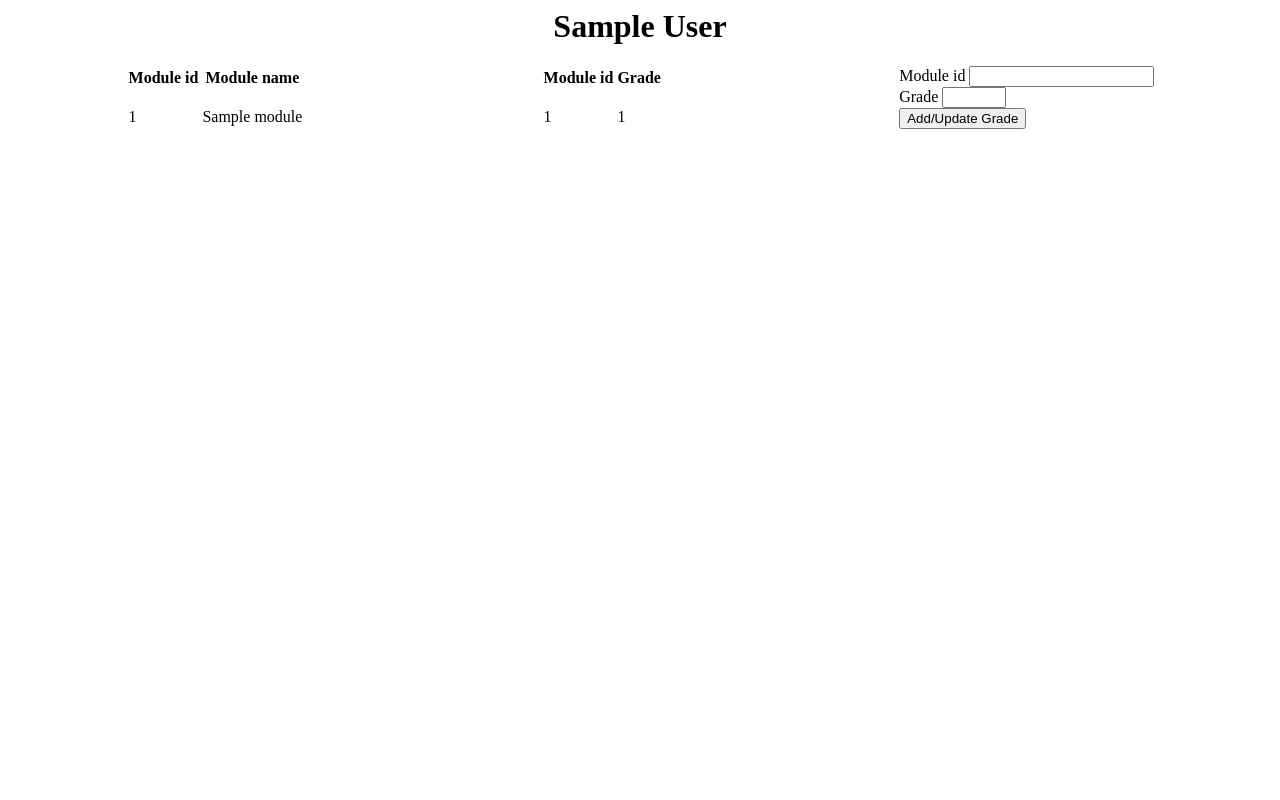
After one commit to WillGrabham/Assignment, a Flask app: page /tutor/edit/1 in a window 1280 px wide. The commit adds this page. Run offline with Flask 3, Linux system fonts and the light colour scheme; a user stored in the database is signed in; tables that the repository leaves empty hold one stand-in row (values such as "Sample post").

Commit message:
Add page for tutor to edit a student's grades

```diff
--- a/website/api.py
+++ b/website/api.py
@@ -27,5 +27,21 @@ def get_student_grades(student_id):
     return filtered_grades
 
 
+def get_all_modules():
+    return Module.query.all()
+
+
+def get_all_module_ids():
+    modules = get_all_modules()
+    module_ids = []
+    for module in modules:
+        module_ids.append(module.module_id)
+    return module_ids
+
+
+def get_student_enrolments(student_id):
+    return ModuleEnrolment.query.filter_by(student_id=student_id).all()
+
+
 def get_student_name(student_id):
     return Student.query.get(student_id).student_name
--- a/website/forms.py
+++ b/website/forms.py
@@ -1,6 +1,6 @@
 from flask_wtf import FlaskForm
-from wtforms import StringField, PasswordField, SubmitField, BooleanField
-from wtforms.validators import DataRequired, Email
+from wtforms import StringField, PasswordField, SubmitField, BooleanField, IntegerField
+from wtforms.validators import DataRequired, Email, NumberRange
 
 
 class TutorLoginForm(FlaskForm):
@@ -8,3 +8,9 @@ class TutorLoginForm(FlaskForm):
     password = PasswordField('Password', validators=[DataRequired()])
     remember = BooleanField('Remember Me')
     submit = SubmitField('Login')
+
+
+class TutorAddStudentGradeForm(FlaskForm):
+    module_id = IntegerField('Module id', validators=[DataRequired()])
+    grade = IntegerField('Grade', validators=[DataRequired(), NumberRange(min=0, max=100)])
+    submit = SubmitField('Add Grade')
--- a/website/routes.py
+++ b/website/routes.py
@@ -1,16 +1,20 @@
+from datetime import datetime
+
 from flask import redirect, render_template, url_for, Blueprint
 from flask_login import current_user, login_user, logout_user, login_required
 
-from website import bcrypt
-from website.api import get_student_grades, get_student_name, get_students_for_tutor
-from website.forms import TutorLoginForm
-from website.models import Tutor
+from website import bcrypt, db
+from website.api import get_student_grades, get_student_name, get_students_for_tutor, get_all_modules, \
+    get_all_module_ids, get_student_enrolments
+from website.forms import TutorLoginForm, TutorAddStudentGradeForm
+from website.models import Tutor, ModuleEnrolment
 
 main = Blueprint('main', __name__)
 
 
 def is_tutor():
     return Tutor.query.filter_by(id=current_user.id).first() is not None
+
 
 @main.route('/')
 @login_required
@@ -44,6 +48,37 @@ def logout():
     return redirect(url_for('main.home'))
 
 
+@main.route('/tutor/edit/<int:student_id>', methods=['GET', 'POST'])
+@login_required
+def edit_student(student_id):
+    if is_tutor():
+        form = TutorAddStudentGradeForm()
+        if form.validate_on_submit():
+            if (form.module_id.data in get_all_module_ids()) and 0 <= form.grade.data <= 100:
+                student_enrolment_module = ModuleEnrolment.query.get((student_id, form.module_id.data))
+                if student_enrolment_module is not None:
+                    student_enrolment_module.grade = form.grade.data
+                else:
+                    db.session.add(
+                        ModuleEnrolment(student_id=student_id,
+                                        module_id=form.module_id.data,
+                                        grade=form.grade.data,
+                                        grade_date=datetime.now().date()
+                                        )
+                    )
+                db.session.commit()
+                return redirect(url_for('main.edit_student', student_id=student_id))
+        return render_template("edit_student.html",
+                               form=form,
+                               modules=get_all_modules(),
+                               student_id=student_id,
+                               student_name=get_student_name(student_id),
+                               module_enrolments=get_student_enrolments(student_id)
+                               )
+    else:
+        return redirect(url_for('main.home'))
+
+
 @main.route('/tutor/login', methods=['GET', 'POST'])
 def tutor_login():
     print('in tutor login')
--- /dev/null
+++ b/website/templates/edit_student.html
@@ -0,0 +1,53 @@
+<body>
+<h1 style="text-align: center">{{ student_name }}</h1>
+<div style="display: flex; flex-flow: row wrap; justify-content: space-around">
+    <table>
+        <thead>
+        <tr>
+            <th>Module id</th>
+            <th>Module name</th>
+        </tr>
+        </thead>
+        {% for module in modules: %}
+        <tr>
+            <td>{{module.module_id}}</td>
+            <td>{{module.module_name}}</td>
+        </tr>
+        {% endfor %}
+    </table>
+    <table>
+        <thead>
+        <tr>
+            <th>Module id</th>
+            <th>Grade</th>
+        </tr>
+        </thead>
+        {% for enrolment in module_enrolments %}
+        <tr>
+            <td>{{enrolment.module_id}}</td>
+            <td>{{enrolment.grade}}</td>
+        </tr>
+        {% endfor %}
+    </table>
+    <form method="POST" action="{{ url_for('main.edit_student', student_id=student_id) }}">
+        {{form.hidden_tag()}}
+        <div class="input-field">
+            {{ form.module_id.label }}
+            {{ form.module_id(class="validate") }}
+            {% if form.module_id.errors %}
+            <span>{{ form.module_id.errors[0] }}</span>
+            {% endif %}
+        </div>
+        <div class="input-field">
+            {{ form.grade.label }}
+            {{ form.grade(class="validate") }}
+            {% if form.grade.errors %}
+            <span>{{ form.grade.errors[0] }}</span>
+            {% endif %}
+        </div>
+        <div class="input-field">
+            <button type="submit">Add/Update Grade</button>
+        </div>
+    </form>
+</div>
+</body>
--- a/website/templates/tutor_home.html
+++ b/website/templates/tutor_home.html
@@ -8,7 +8,11 @@
         </script>
         {% for student_id, object in student_grades.items() %}
             <div style="width: 40rem;border: 3px solid black; margin: 10px">
-                <h3 style="text-align: center">{{object.student_name}}</h3>
+                <div style="text-align: center">
+                    <a href="/tutor/edit/{{student_id}}">
+                        <h3>{{object.student_name}}</h3>
+                    </a>
+                </div>
                 <canvas id="chart-{{student_id}}">
                     <script>
                         console.log('module names: ', {{object.module_names | safe}})
```
